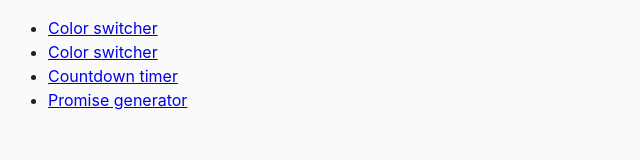
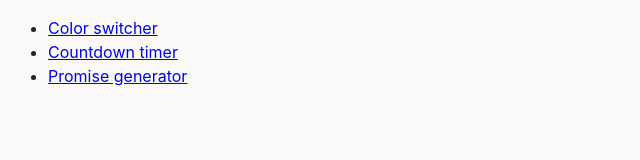
Before and after one commit to DyshliukAnna/goit-js-hw-09, a website built with Parcel: page src/index.html in a window 1280 px wide. Shown: the whole page, without its empty margins (0-640 px from the left). Built offline with nearby package versions, Linux system fonts and the light colour scheme.

Commit message:
remove item

```diff
--- a/src/index.html
+++ b/src/index.html
@@ -9,7 +9,6 @@
   <body>
     <ul>
       <li><a href="01-color-switcher.html">Color switcher</a></li>
-      <li><a href="01-color-switcher.html">Color switcher</a></li>
       <li><a href="02-timer.html">Countdown timer</a></li>
       <li><a href="03-promises.html">Promise generator</a></li>
     </ul>
```
